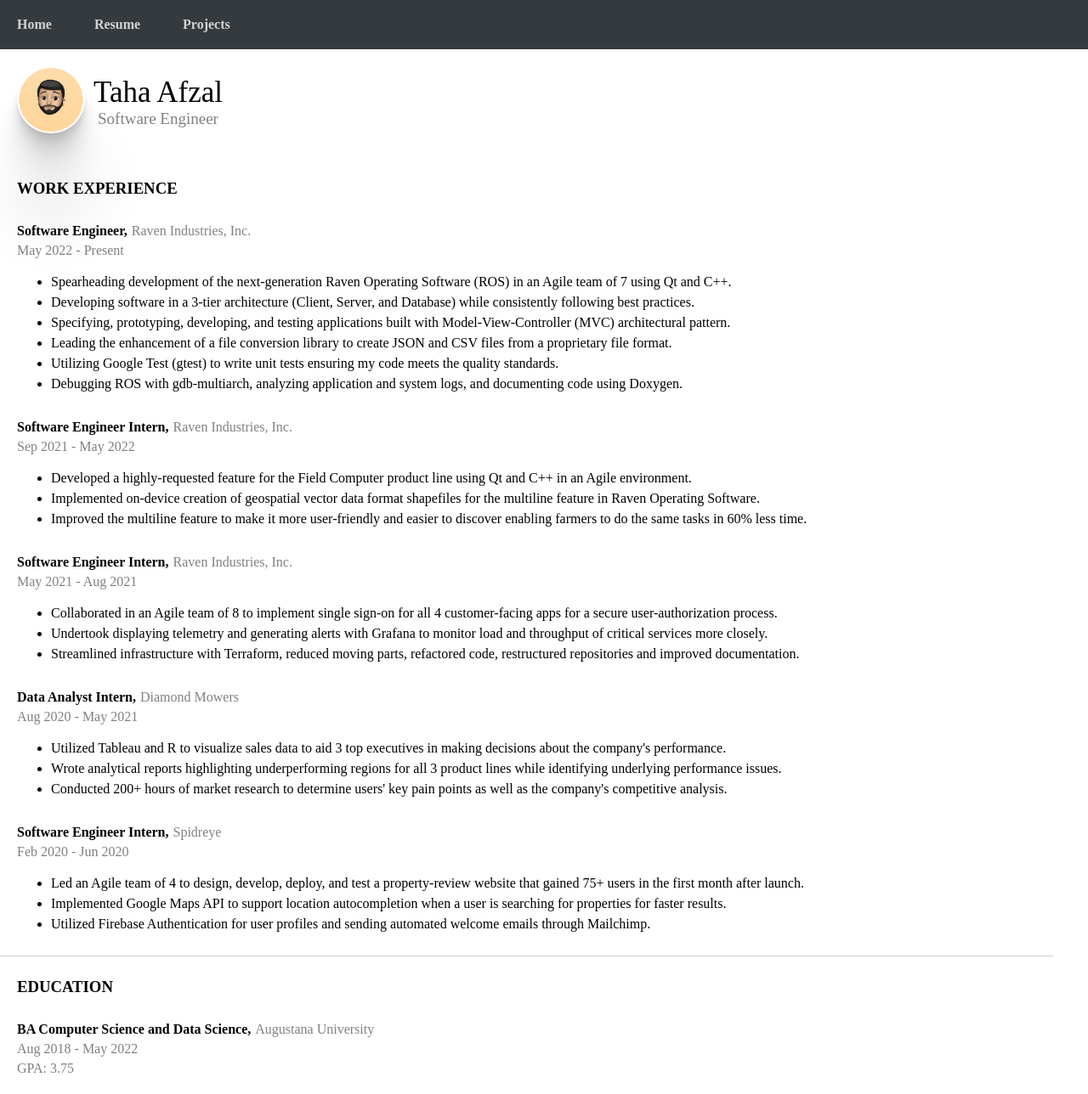
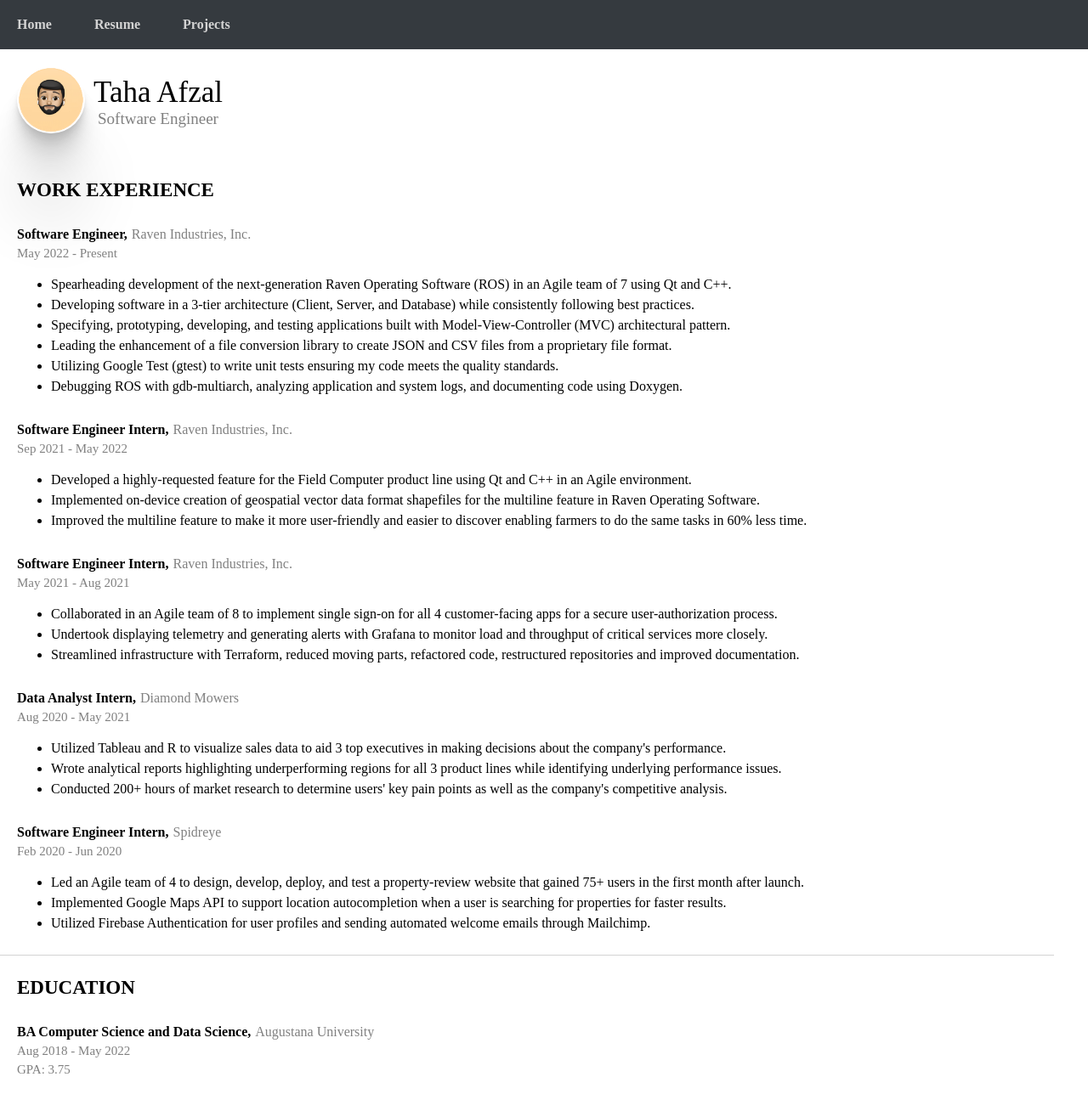
Before and after one commit to tahaafzal5/personal-website-2.0, a React (Create React App) app: page /resume in a window 1280 px wide. Shown: the whole page at 85% size. Built offline with nearby package versions, Linux system fonts and the light colour scheme; a web font is replaced by a local one.

Commit message:
fix font sizes

```diff
--- a/src/Educations/Educations.js
+++ b/src/Educations/Educations.js
@@ -3,7 +3,7 @@ import React from "react";
 function Educations() {
     return (
         <section className="educations">
-            <h1>EDUCATION</h1>
+            <h1 className="heading">EDUCATION</h1>
             <div className="education">
                 <div className="degree-institution">
                     <p className="degree">BA Computer Science and Data Science,</p>
--- a/src/Resume/Resume.css
+++ b/src/Resume/Resume.css
@@ -1,5 +1,10 @@
 .resume {
     margin: 20px 20px 20px 20px;
+}
+
+.heading {
+    font-size: 23px;
+    font-weight: 900;
 }
 
 .work-experiences,
@@ -28,6 +33,7 @@
 
 .date,
 .gpa {
+    font-size: 15px;
     color: gray;
     margin: 5px 0px 0px 0px;
 }
--- a/src/WorkExperience/WorkExperiences.js
+++ b/src/WorkExperience/WorkExperiences.js
@@ -3,7 +3,7 @@ import React from "react";
 function WorkExperiences(props) {
     return (
         <section className="work-experiences">
-            <h1 className="h1">WORK EXPERIENCE</h1>
+            <h1 className="heading">WORK EXPERIENCE</h1>
 
             <div className="work-experience">
                 <div className="position-company">
```
